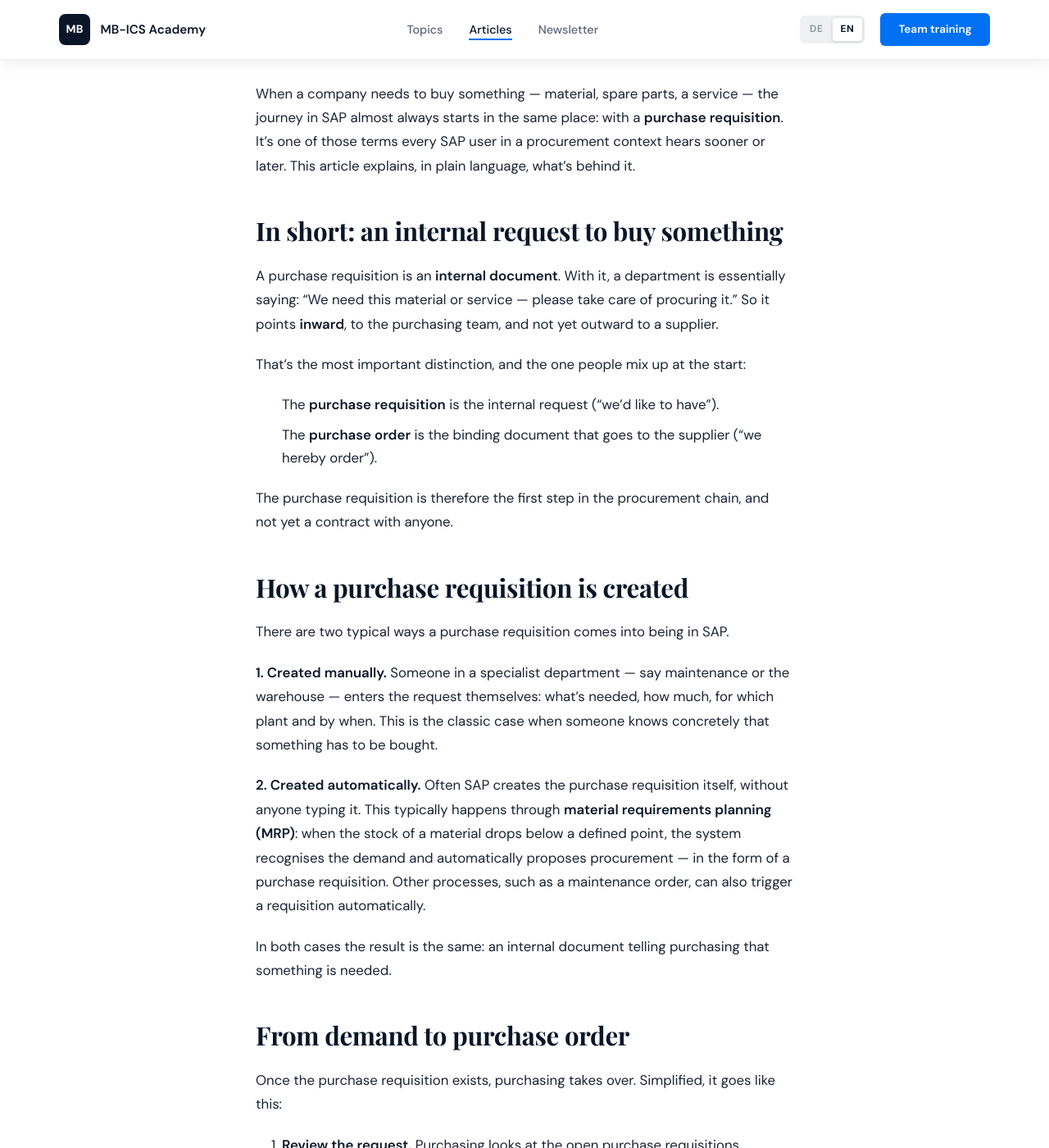
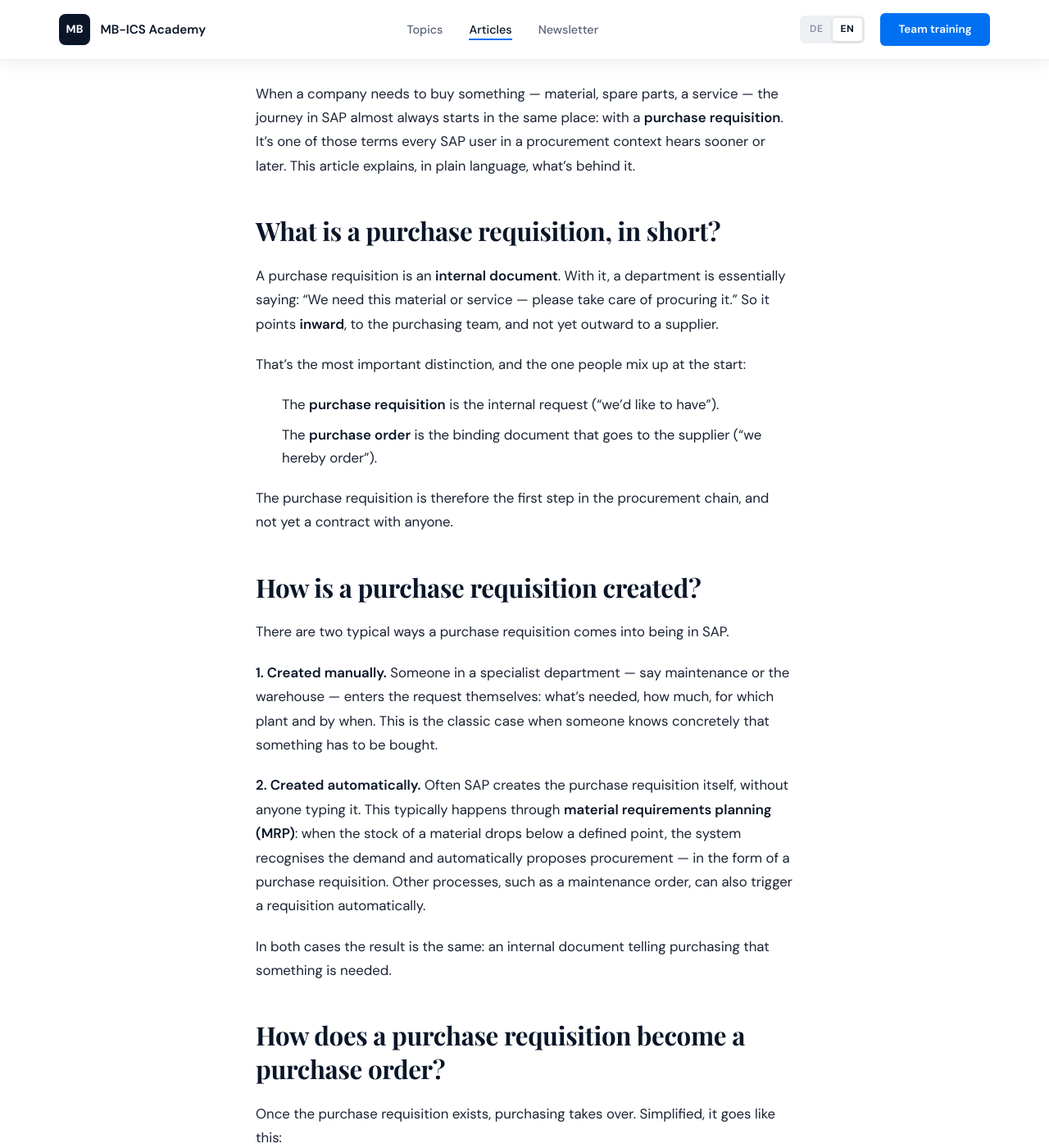
Before and after one commit to mariobahunek-cmd/learn-mb-ics-website, a Jekyll site: the page built from _posts/2026-07-06-what-is-a-purchase-requisition-en.md, in a window 1280 px wide and 1400 px high, scrolled down 564 px. Shown: the whole window at 82% size. Built offline with Jekyll 4.4.1, drawn with Linux system fonts in a browser that asks for light colours.

Commit message:
content(seo): declarative H2s to question form for citability (D5)
Both posts (EN+DE, symmetric): 3 section headings reworded as questions.
No prose or factual changes — non-heading body byte-identical (verified).

Co-Authored-By: Claude Opus 4.8 <noreply@anthropic.com>

```diff
--- a/_posts/2026-07-06-what-is-a-purchase-requisition-en.md
+++ b/_posts/2026-07-06-what-is-a-purchase-requisition-en.md
@@ -18,7 +18,7 @@ sources:
 
 When a company needs to buy something — material, spare parts, a service — the journey in SAP almost always starts in the same place: with a **purchase requisition**. It's one of those terms every SAP user in a procurement context hears sooner or later. This article explains, in plain language, what's behind it.
 
-## In short: an internal request to buy something
+## What is a purchase requisition, in short?
 
 A purchase requisition is an **internal document**. With it, a department is essentially saying: "We need this material or service — please take care of procuring it." So it points **inward**, to the purchasing team, and not yet outward to a supplier.
 
@@ -29,7 +29,7 @@ That's the most important distinction, and the one people mix up at the start:
 
 The purchase requisition is therefore the first step in the procurement chain, and not yet a contract with anyone.
 
-## How a purchase requisition is created
+## How is a purchase requisition created?
 
 There are two typical ways a purchase requisition comes into being in SAP.
 
@@ -39,7 +39,7 @@ There are two typical ways a purchase requisition comes into being in SAP.
 
 In both cases the result is the same: an internal document telling purchasing that something is needed.
 
-## From demand to purchase order
+## How does a purchase requisition become a purchase order?
 
 Once the purchase requisition exists, purchasing takes over. Simplified, it goes like this:
 
```
Also changed, not shown: _posts/2026-07-06-was-ist-eine-bestellanforderung-de.md (+3 -3 lines).
